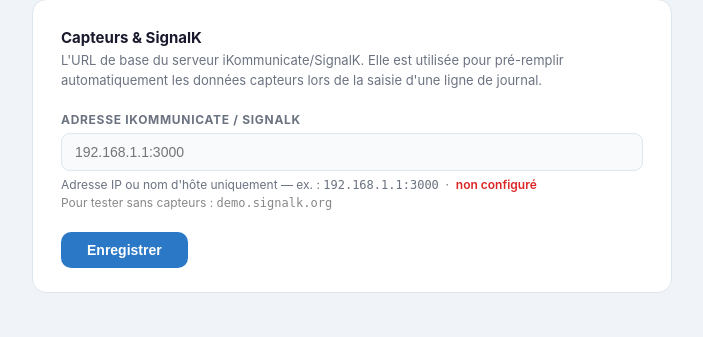
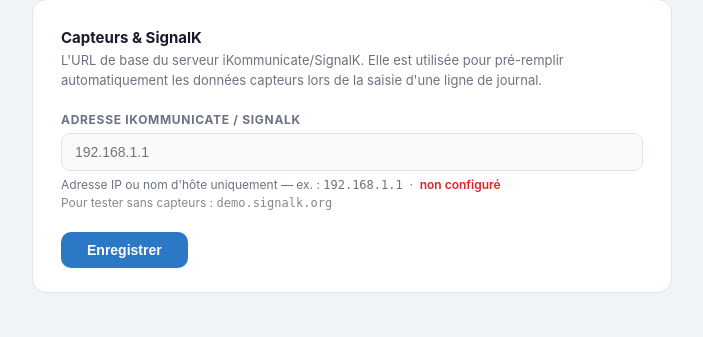
Before and after one commit to philipp0x90/NautiBook, a FastAPI app: page /settings in a window 1280 px wide. Shown: the part 169-506 px from the top of the page, without its empty margins (288-991 px from the left). Run offline with FastAPI, Linux system fonts and the light colour scheme; data comes from the database, SQL or seed files in the repository.

Commit message:
fix: remove port number

```diff
--- a/templates/settings.html
+++ b/templates/settings.html
@@ -117,10 +117,10 @@
                     id="ik_url"
                     name="ikommunicate_url"
                     value="{{ ikommunicate_host }}"
-                    placeholder="192.168.1.1:3000"
+                    placeholder="192.168.1.1"
                 >
                 <div class="field-hint">
-                    Adresse IP ou nom d'hôte uniquement — ex.&nbsp;: <code>192.168.1.1:3000</code>
+                    Adresse IP ou nom d'hôte uniquement — ex.&nbsp;: <code>192.168.1.1</code>
                     &nbsp;·&nbsp;
                     {% if ikommunicate_host %}
                     <span class="badge-ok">✓ configuré</span>
```
